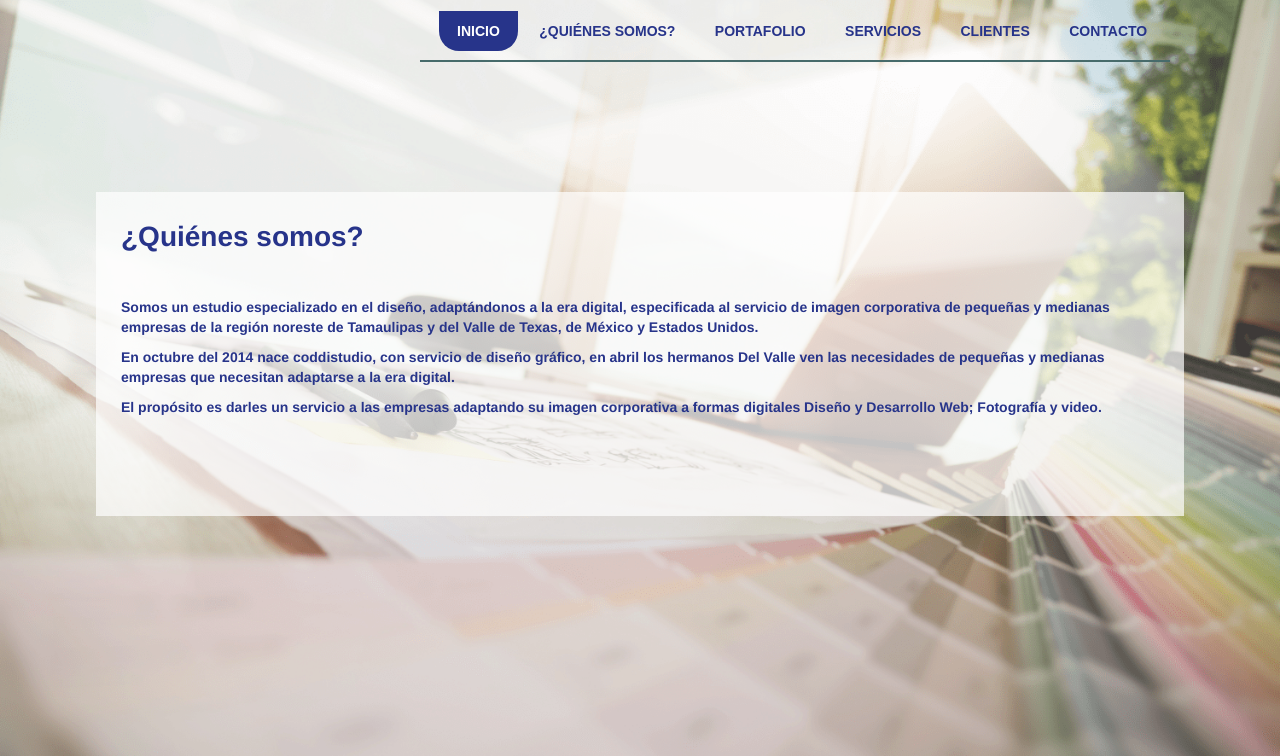
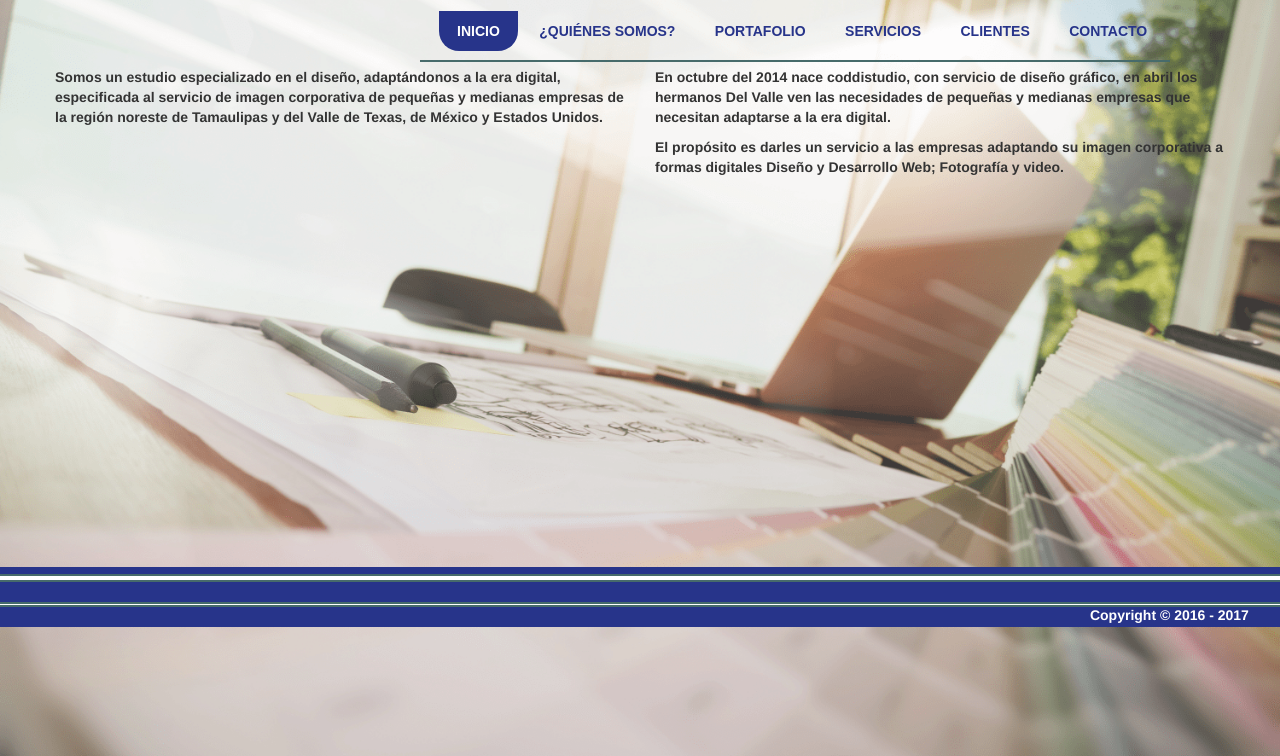
Before and after one commit to VictorCoddistudio/Coddistudio, a PHP site: page /quienes in a window 1280 px wide. Shown: the top 756 px of the page. Run offline with PHP 8.4, Linux system fonts and the light colour scheme; some libraries are stand-ins or nearby versions.

Commit message:
Cambio a quienes somos

```diff
--- a/views/quienes.view.php
+++ b/views/quienes.view.php
@@ -4,20 +4,27 @@
 	 <title>CODDISTUDIO</title>
 <?php require 'header.view.php' ?>
 <?php require 'menu.view.php' ?>
-<div class="contenedor">
-
-
+<!--<div class="contenedor">
 	<div class="contenido">
 		<h1 class="titulo">¿Quiénes somos?</h1>
 		<article>
 			<p>Somos un estudio especializado en el diseño, adaptándonos a la era digital, especificada al servicio de imagen corporativa de pequeñas y medianas empresas de la región noreste de Tamaulipas y del Valle de Texas, de México y Estados Unidos.</p>
-
 			<p>En octubre del 2014 nace coddistudio, con servicio de diseño gráfico, en abril los hermanos Del Valle ven las necesidades de pequeñas y medianas empresas que necesitan adaptarse a la era digital.</p>
-
 			<p>El propósito es darles un servicio a las empresas adaptando su imagen corporativa a formas digitales Diseño y Desarrollo Web; Fotografía y video.</p>
 		</article>
 	</div>
+</div>-->
+<div class="container">
+	<div class="row">
+		<div class="span6">
+			<p>Somos un estudio especializado en el diseño, adaptándonos a la era digital, especificada al servicio de imagen corporativa de pequeñas y medianas empresas de la región noreste de Tamaulipas y del Valle de Texas, de México y Estados Unidos.</p>
 
+		</div>
+		<div class="span6">
+			<p>En octubre del 2014 nace coddistudio, con servicio de diseño gráfico, en abril los hermanos Del Valle ven las necesidades de pequeñas y medianas empresas que necesitan adaptarse a la era digital.</p>
+			<p>El propósito es darles un servicio a las empresas adaptando su imagen corporativa a formas digitales Diseño y Desarrollo Web; Fotografía y video.</p>
+		</div>
+	</div>
+</div>
 
-</div>
 <?php require 'footer.view.php' ?>
```
